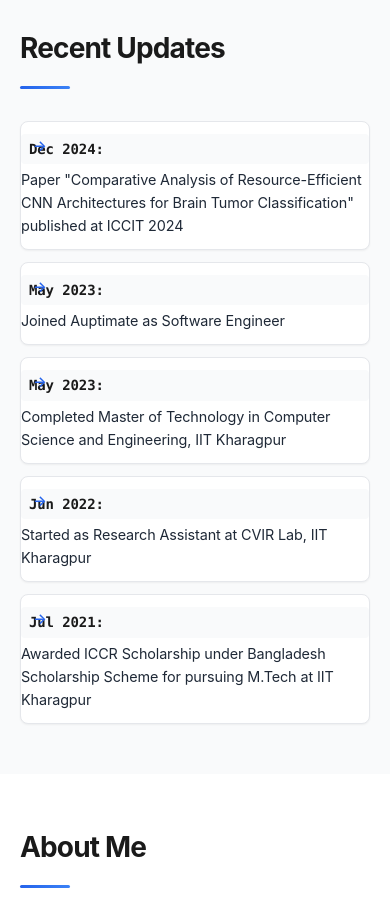
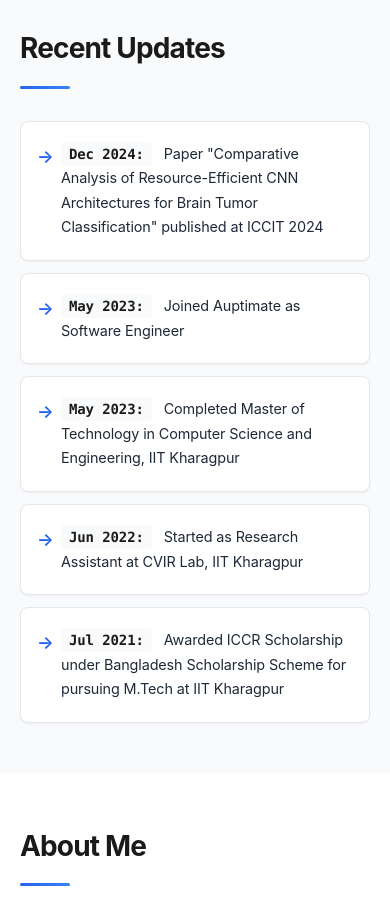
Before and after one commit to ashik-khan-cs/ashik-khan-cs.github.io, a plain HTML site: page index.html in a window 390 px wide. Shown: the part 840-1764 px from the top of the page. Drawn offline with Linux system fonts and the light colour scheme.

Commit message:
Improve mobile responsive design for Recent Updates section

```diff
--- a/style.css
+++ b/style.css
@@ -1326,13 +1326,29 @@ body {
     }
 
     .updates-list li {
-        padding: 0.75rem 0;
+        padding: 1.25rem;
+        padding-left: 2.5rem;
+        margin-bottom: 0.75rem;
         font-size: 0.9rem;
+        line-height: 1.7;
+        border-radius: 8px;
+    }
+
+    .updates-list li::before {
+        left: 1rem;
+        font-size: 1.1rem;
+        top: 1.25rem;
     }
 
     .updates-list li strong {
-        display: block;
-        margin-bottom: 0.25rem;
+        display: inline;
+        margin-bottom: 0;
+        margin-right: 0.5rem;
+        font-size: 0.875rem;
+    }
+
+    .updates-list li:hover {
+        transform: translateX(2px);
     }
 
     .education-card {
```
